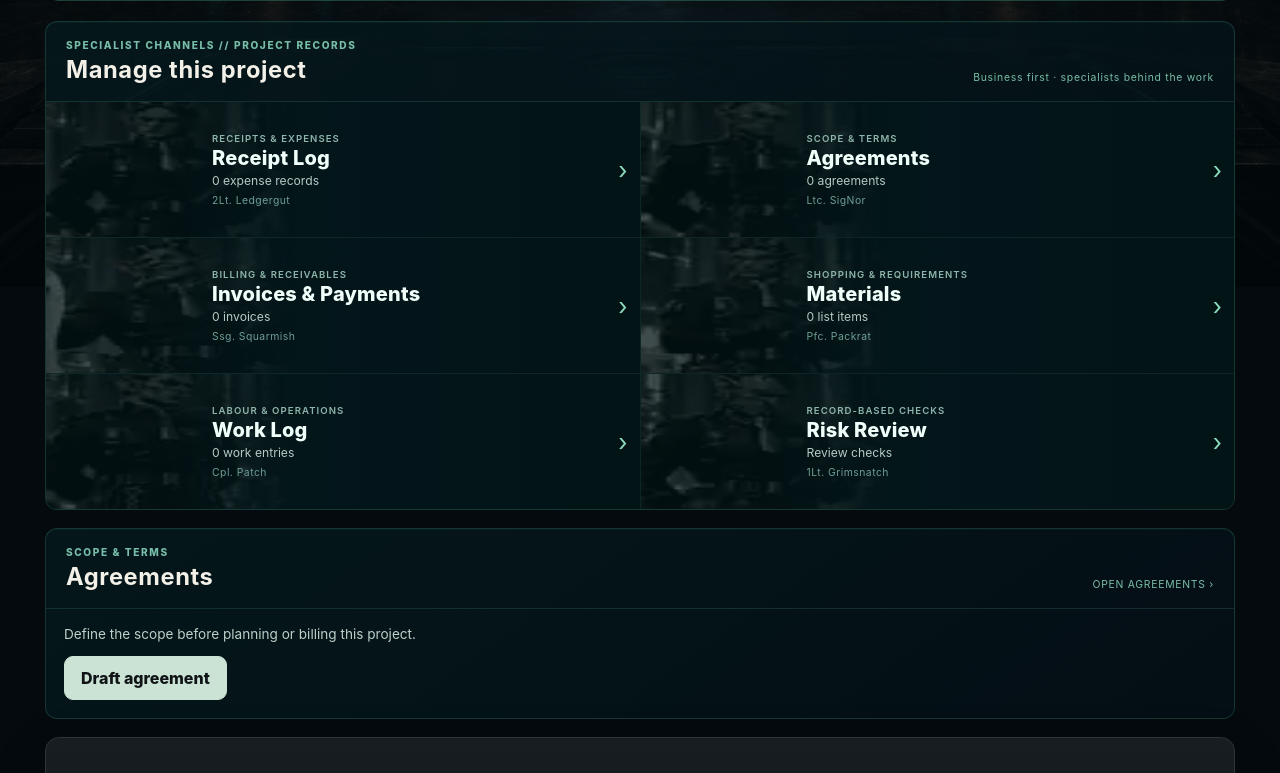
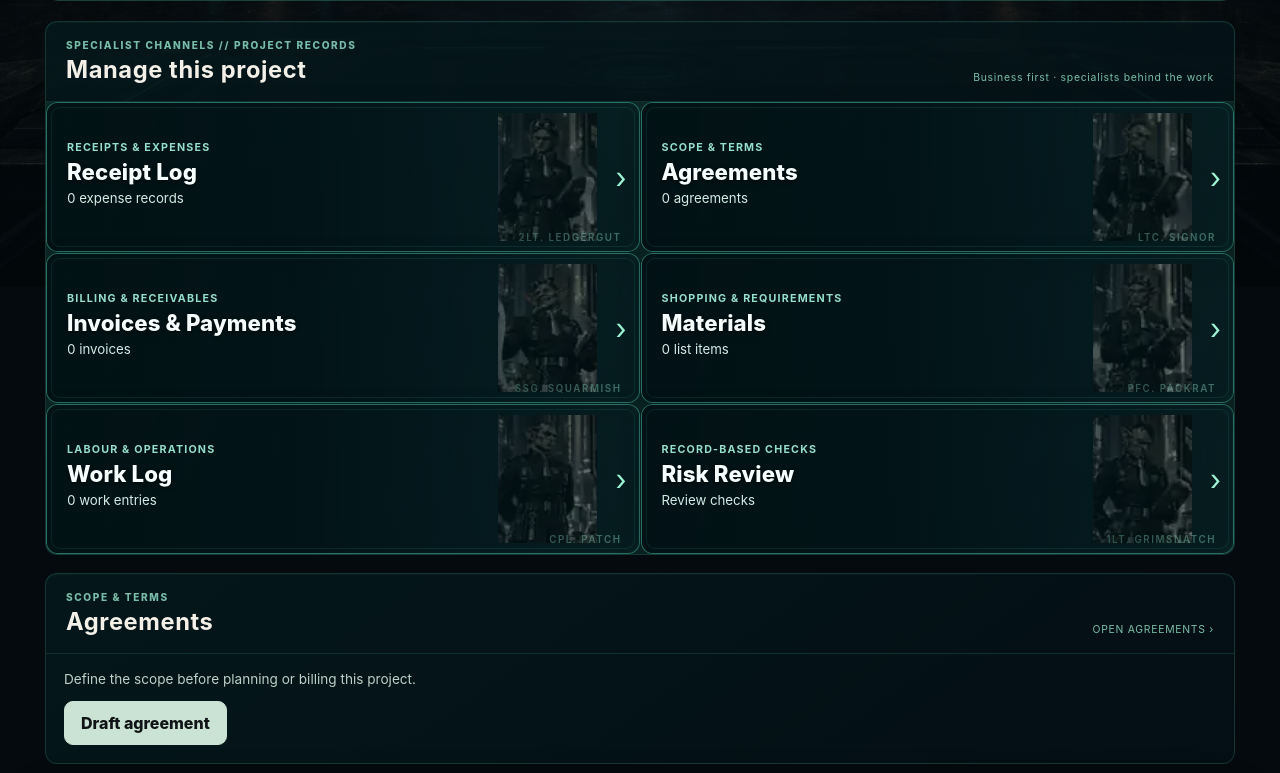
Before and after one commit to drakoswolf-lgtm/GoblinBlackOffice, a Flask app: template app/office/templates/office/job_workbench.html in a window 1280 px wide. Shown: the part 513-1286 px from the top of the page. Run offline with Flask 3, Linux system fonts and the light colour scheme; the template is opened without the code that fills it, so the values that code supplies are empty; some libraries are stand-ins or nearby versions.

Commit message:
fix(ui): independent hologlass specialist cards
* style: implement independent specialist glass and functional layers

* ui: overlay live specialist information above separate hologlass layer

* ui: overlay live specialist information above separate hologlass layer

* test: guard specialist glass layering and accessible functional cards

* test(ui): verify no image stretching and left-aligned copy above glass

* docs: codify information-first hologlass layering and asset limitations

* docs: codify information-first hologlass layering and asset limitations

```diff
--- /dev/null
+++ b/app/office/static/specialist-glass.css
@@ -0,0 +1,196 @@
+/* GBO specialist hologlass v1: content remains independent of the glass art.
+   Load after gbo.css. Image + glass name are decorative; real links and facts stay
+   in the upper functional layer even when imagery is unavailable. */
+.office-scope-panel.specialist-glass-card,
+.command-channel.business-specialist-link.specialist-glass-card {
+  position:relative;
+  isolation:isolate;
+  display:flex;
+  align-items:center;
+  min-height:150px;
+  padding:20px 44px 27px 20px;
+  border:1px solid rgba(81,217,187,.43);
+  border-radius:12px;
+  background:rgba(3,19,23,.35);
+  color:#f0fff9;
+  box-shadow:inset 0 0 0 1px rgba(113,246,224,.06),0 8px 26px rgba(0,0,0,.15);
+  overflow:hidden;
+  text-decoration:none;
+}
+.specialist-glass-card .specialist-glass-layer {
+  position:absolute;
+  inset:0;
+  z-index:0;
+  pointer-events:none;
+  overflow:hidden;
+  border-radius:inherit;
+  background:linear-gradient(115deg,rgba(12,55,59,.34),rgba(7,37,44,.46) 56%,rgba(6,33,39,.27));
+  backdrop-filter:blur(4px);
+  -webkit-backdrop-filter:blur(4px);
+}
+/* The six approved source frames are low-resolution. Keep each individual frame
+   at its original aspect ratio and NEVER force a 600%-by-100% image stretch. */
+.specialist-glass-card .specialist-glass-layer .office-scope-portrait {
+  position:absolute;
+  inset:auto;
+  top:50%;
+  right:7%;
+  bottom:auto;
+  left:auto;
+  width:auto;
+  height:min(100%,128px);
+  aspect-ratio:17 / 22;
+  transform:translateY(-50%);
+  display:block;
+  background-image:url('/canon/characters/canon-goblin-specialist-sprite.webp');
+  background-repeat:no-repeat;
+  background-size:auto 100%;
+  opacity:.58;
+  filter:grayscale(.25) saturate(.76) contrast(1.11) brightness(.9);
+  -webkit-mask-image:none;
+  mask-image:none;
+  pointer-events:none;
+}
+.specialist-glass-card .specialist-glass-identity {
+  position:absolute;
+  right:17px;
+  bottom:8px;
+  z-index:1;
+  max-width:55%;
+  color:rgba(154,230,210,.66);
+  font-size:.61rem;
+  letter-spacing:.16em;
+  font-weight:600;
+  text-align:right;
+  text-transform:uppercase;
+  text-shadow:0 0 9px rgba(36,223,178,.19);
+  white-space:nowrap;
+  overflow:hidden;
+  text-overflow:ellipsis;
+  opacity:.76;
+}
+.office-scope-panel.specialist-glass-card::before,
+.command-channel.business-specialist-link.specialist-glass-card::before {
+  content:"";
+  position:absolute;
+  z-index:1;
+  inset:0;
+  pointer-events:none;
+  background:linear-gradient(90deg,rgba(2,16,20,.90) 0%,rgba(2,18,22,.86) 44%,rgba(2,20,25,.48) 77%,rgba(3,18,23,.12) 100%);
+}
+.office-scope-panel.specialist-glass-card::after,
+.command-channel.business-specialist-link.specialist-glass-card::after {
+  content:"";
+  position:absolute;
+  z-index:1;
+  inset:4px;
+  border:1px solid rgba(106,236,206,.09);
+  border-radius:9px;
+  pointer-events:none;
+}
+.office-scope-panel.specialist-glass-card .office-scope-content,
+.command-channel.business-specialist-link.specialist-glass-card .command-channel-copy {
+  position:relative;
+  z-index:2;
+  display:grid;
+  align-content:center;
+  justify-items:start;
+  gap:5px;
+  margin-left:0;
+  padding-right:0;
+  width:100%;
+  min-width:0;
+  text-align:left;
+}
+.office-scope-panel.specialist-glass-card .office-scope-content>small,
+.command-channel.business-specialist-link.specialist-glass-card .command-channel-copy>small {
+  color:#94deca;
+  font-size:.67rem;
+  letter-spacing:.11em;
+  font-weight:700;
+  text-transform:uppercase;
+}
+.office-scope-panel.specialist-glass-card .office-scope-content>strong,
+.command-channel.business-specialist-link.specialist-glass-card .command-channel-copy>strong {
+  color:#f6fffd;
+  font-size:clamp(1.13rem,2vw,1.39rem);
+  line-height:1.18;
+  letter-spacing:.005em;
+  text-wrap:balance;
+  text-shadow:0 1px 4px rgba(0,0,0,.7);
+}
+.office-scope-panel.specialist-glass-card .office-scope-summary {
+  color:#d4ece5;
+  font-size:.83rem;
+  font-variant-numeric:tabular-nums;
+}
+.command-channel.business-specialist-link.specialist-glass-card .command-channel-copy>em {
+  margin:3px 0 0;
+  font-size:.74rem;
+  color:#c3dad4;
+  font-style:normal;
+}
+.command-channel.business-specialist-link.specialist-glass-card .command-channel-index {
+  display:none;
+}
+.command-channel.business-specialist-link.specialist-glass-card .command-channel-state {
+  position:absolute;
+  top:8px;
+  right:14px;
+  z-index:3;
+}
+.specialist-glass-card .office-scope-chevron {
+  position:absolute;
+  top:50%;
+  right:12px;
+  z-index:3;
+  transform:translateY(-50%);
+  color:#9df5d6;
+  font-size:1.8rem;
+}
+.office-scope-panel.specialist-glass-card:hover,
+.office-scope-panel.specialist-glass-card:focus-visible,
+.command-channel.business-specialist-link.specialist-glass-card:hover,
+.command-channel.business-specialist-link.specialist-glass-card:focus-visible {
+  background:rgba(8,45,46,.58);
+  border-color:rgba(122,255,215,.82);
+  box-shadow:inset 0 0 0 1px rgba(103,242,216,.19),0 0 20px rgba(30,170,144,.17);
+  outline:2px solid rgba(131,255,215,.78);
+  outline-offset:2px;
+}
+@media(max-width:700px){
+  .office-scope-panel.specialist-glass-card,
+  .command-channel.business-specialist-link.specialist-glass-card {
+    min-height:145px;
+    padding:18px 38px 28px 16px;
+    border-radius:9px;
+  }
+  .specialist-glass-card .specialist-glass-layer .office-scope-portrait {
+    right:3%;
+    height:min(100%,118px);
+  }
+  .office-scope-panel.specialist-glass-card .office-scope-content>strong,
+  .command-channel.business-specialist-link.specialist-glass-card .command-channel-copy>strong {
+    font-size:1.13rem;
+  }
+}
+@media(max-width:340px){
+  .specialist-glass-card .specialist-glass-layer .office-scope-portrait {right:1%;height:104px}
+  .office-scope-panel.specialist-glass-card .office-scope-content>strong,
+  .command-channel.business-specialist-link.specialist-glass-card .command-channel-copy>strong {font-size:1.04rem}
+}
+@media(prefers-reduced-transparency:reduce){
+  .specialist-glass-card .specialist-glass-layer {
+    background:rgba(3,24,29,.92);
+    backdrop-filter:none;
+    -webkit-backdrop-filter:none;
+  }
+  .specialist-glass-card .specialist-glass-layer .office-scope-portrait {opacity:.25}
+}
+@media(forced-colors:active){
+  .specialist-glass-card .specialist-glass-layer {display:none}
+  .specialist-glass-card::before,.specialist-glass-card::after {display:none}
+  .office-scope-panel.specialist-glass-card,.command-channel.business-specialist-link.specialist-glass-card {
+    border:1px solid LinkText;background:Canvas;color:CanvasText;
+  }
+}
--- a/app/office/templates/office/job_workbench.html
+++ b/app/office/templates/office/job_workbench.html
@@ -5,6 +5,7 @@
   <meta name="viewport" content="width=device-width,initial-scale=1">
   <title>{{ project.name }} · Job Workbench</title>
   <link rel="stylesheet" href="/static/gbo.css">
+  <link rel="stylesheet" href="/static/specialist-glass.css">
 </head>
 <body class="office-record-body">
 <main class="shell office-detail-shell">
@@ -70,13 +71,15 @@
         ('grimsnatch', 'Risk Review', 'Record-based checks', '1Lt. Grimsnatch', '/aeterna/command?project_id=' ~ project.project_id ~ '&view=checks', none, 'review checks')
       ] %}
       {% for portrait, heading, subtitle, byline, link, count, unit in panels %}
-      <a class="office-scope-panel" href="{{ link }}">
-        <span class="office-scope-portrait face-{{ portrait }}" aria-hidden="true"></span>
+      <a class="office-scope-panel specialist-glass-card" href="{{ link }}">
+        <span class="specialist-glass-layer" aria-hidden="true">
+          <span class="office-scope-portrait face-{{ portrait }}"></span>
+          <span class="specialist-glass-identity">{{ byline }}</span>
+        </span>
         <span class="office-scope-content">
           <small>{{ subtitle }}</small>
           <strong>{{ heading }}</strong>
-          <span class="office-scope-summary">{% if count is not none %}{{ count }} {{ unit }}{% else %}{{ unit|capitalize }}{% endif %}</span>
-          <span class="office-scope-byline">{{ byline }}</span>
+          <span class="office-scope-summary">{% if count is not none %}{{ count }} {% if count == 1 %}{{ {'expense records': 'expense record', 'agreements': 'agreement', 'invoices': 'invoice', 'list items': 'list item', 'work entries': 'work entry'}.get(unit, unit) }}{% else %}{{ unit }}{% endif %}{% else %}{{ unit|capitalize }}{% endif %}</span>
         </span>
         <span class="office-scope-chevron" aria-hidden="true">›</span>
       </a>
```
Also changed, not shown: app/office/templates/office/index.html (+6 -3 lines), docs/brand/visual-canon.md (+3 -1 lines), tests/test_beta_job_workbench.py (+31 -0 lines), tests/ui_smoke.mjs (+34 -3 lines), resources/canon/README.md.
